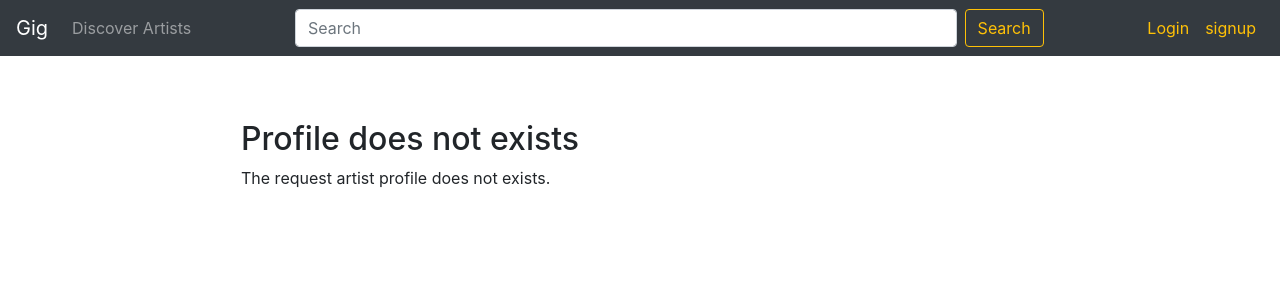
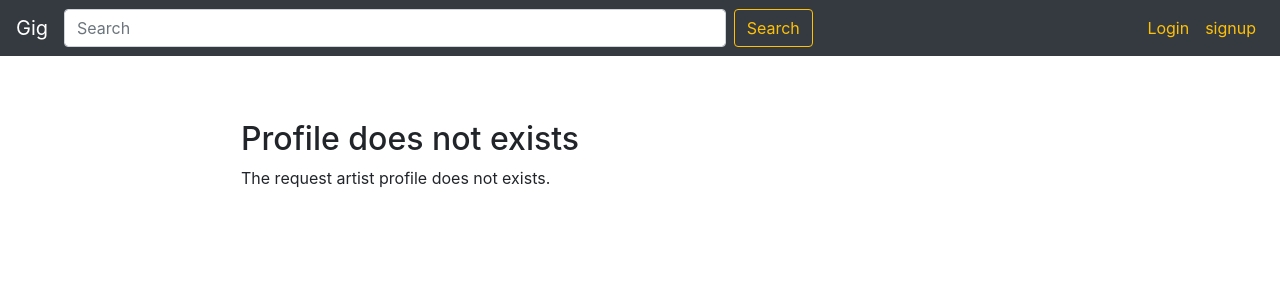
Before and after one commit to carllocos/gig, a Django app: page /artists/profile/1/ in a window 1280 px wide. Shown: the top 300 px of the page. Run offline with Django 3.2, Linux system fonts and the light colour scheme; data that the repository does not hold is empty; parts of the project's set-up code (start-up, migrations or seed data) failed here and were passed over; some libraries are stand-ins or nearby versions.

Commit message:
deleted discover artists functionality

```diff
--- a/gig_root/templates/gig/base.html
+++ b/gig_root/templates/gig/base.html
@@ -31,11 +31,6 @@
     </button>
     <div class="collapse navbar-collapse" id="navbarResponsive">
       <a class="navbar-brand" href="{% url 'home' %}">Gig</a>
-      <ul class="navbar-nav mr-auto mt-2 mt-md-0">
-        <li class="nav-item">
-          <a class="nav-link" href="#">Discover Artists <span class="sr-only">(current)</span></a>
-        </li>
-      </ul>
       <form action="{% url 'search' %}" class="form-navbar form-inline my-2 my-md-0 mr-md-auto ">
         {% csrf_token %}
         <input name="query" id="searchInput" class="form-navbar-input form-control mr-sm-2" type="search" placeholder="Search" aria-label="Search">
```
